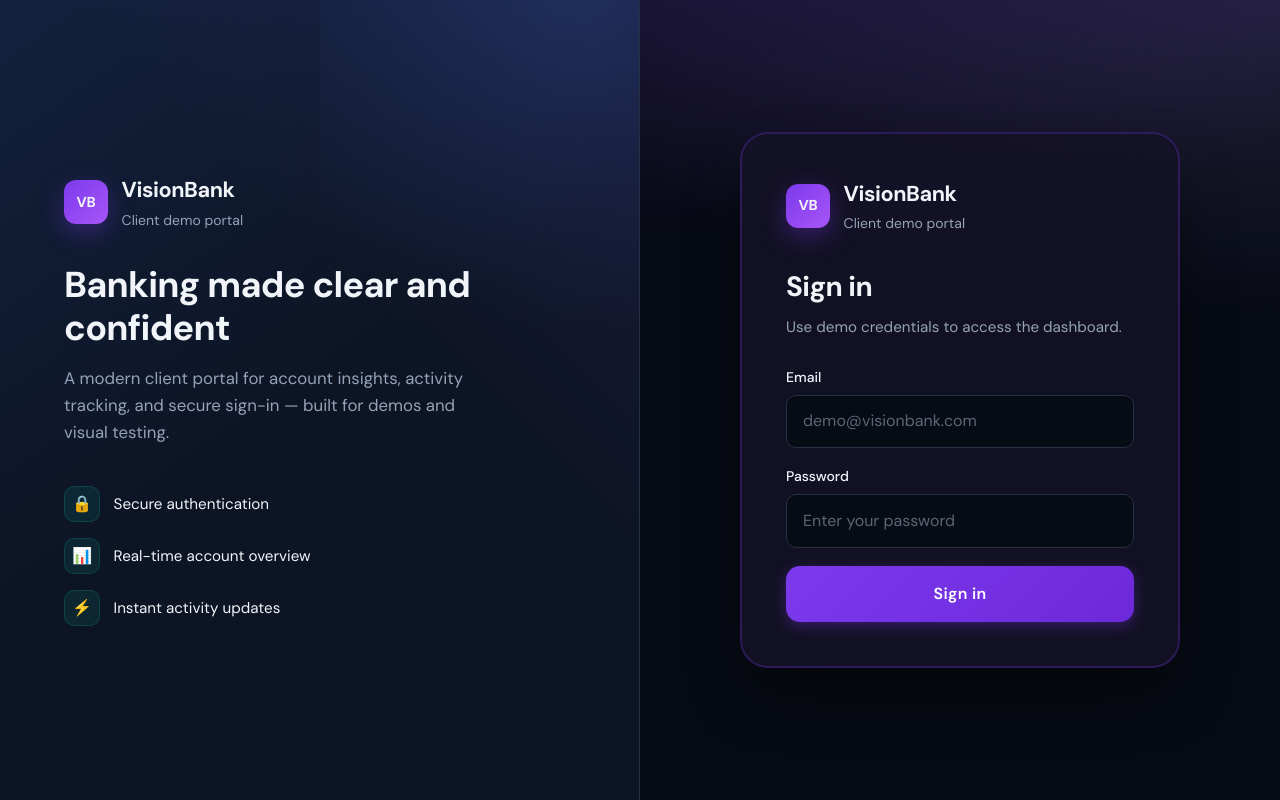
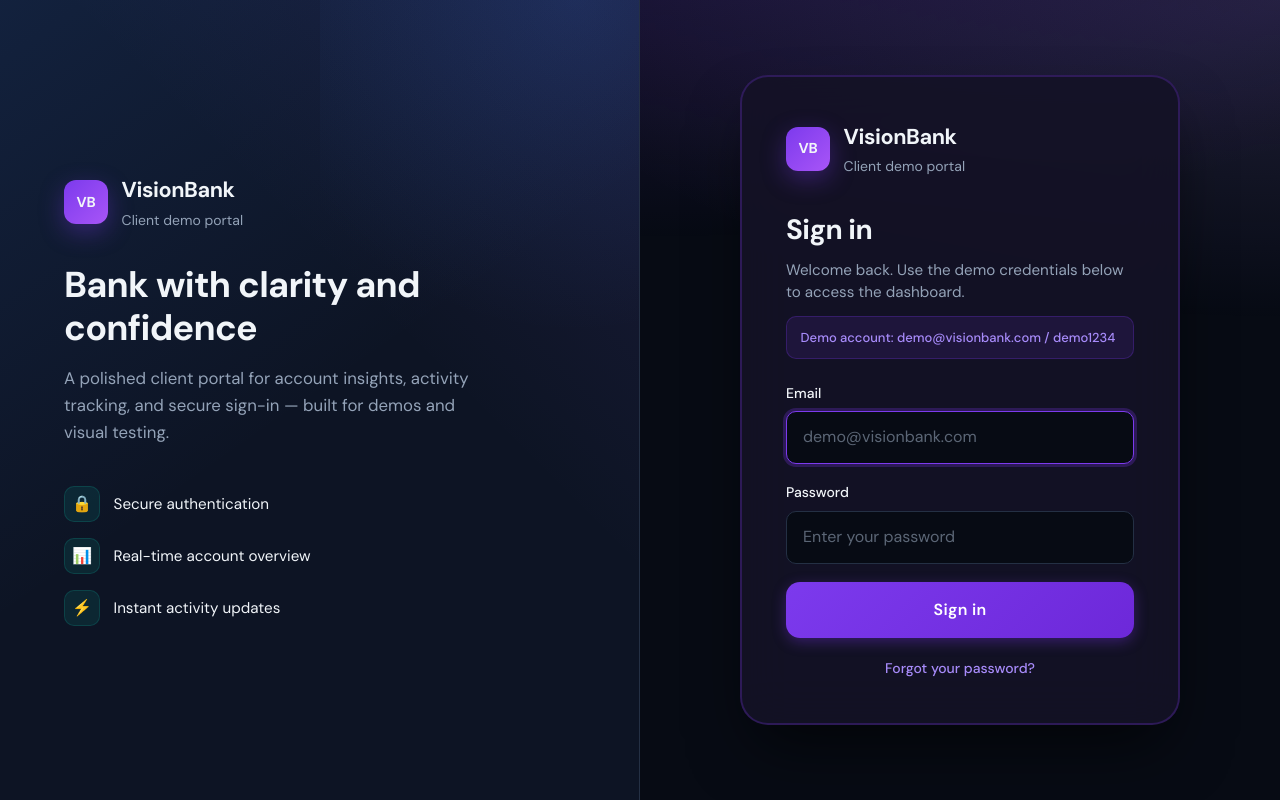
Before and after one commit to cjag93/cursor-figma, a website: page public/login.html in a window 1280 px wide. Drawn offline with Linux system fonts and the light colour scheme.

Commit message:
Refine login page copy and add demo credential hint.
Update hero and sign-in messaging, surface demo credentials in the form, and add a forgot-password link for a more complete login experience.

Co-authored-by: Cursor <cursoragent@cursor.com>

```diff
--- a/public/css/styles.css
+++ b/public/css/styles.css
@@ -222,6 +222,23 @@ h2 {
   margin: 0 0 1.75rem;
   color: var(--muted);
   font-size: 0.95rem;
+}
+
+.demo-hint {
+  margin: -1rem 0 1.5rem;
+  padding: 0.65rem 0.85rem;
+  border-radius: var(--radius-sm);
+  background: rgb(124 58 237 / 0.12);
+  border: 1px solid rgb(124 58 237 / 0.25);
+  color: var(--accent-soft);
+  font-size: 0.8125rem;
+  font-weight: 500;
+}
+
+.form-footer {
+  margin: 1.25rem 0 0;
+  text-align: center;
+  font-size: 0.875rem;
 }
 
 .field {
--- a/public/login.html
+++ b/public/login.html
@@ -3,6 +3,10 @@
   <head>
     <meta charset="UTF-8" />
     <meta name="viewport" content="width=device-width, initial-scale=1.0" />
+    <meta
+      name="description"
+      content="Sign in to the VisionBank demo portal for account insights and secure banking."
+    />
     <title>Sign In | VisionBank Demo</title>
     <link rel="stylesheet" href="css/styles.css" />
   </head>
@@ -19,9 +23,9 @@
               </div>
             </div>
 
-            <h2>Banking made clear and confident</h2>
+            <h2>Bank with clarity and confidence</h2>
             <p>
-              A modern client portal for account insights, activity tracking,
+              A polished client portal for account insights, activity tracking,
               and secure sign-in — built for demos and visual testing.
             </p>
 
@@ -53,7 +57,11 @@
             </div>
 
             <h2 id="login-title">Sign in</h2>
-            <p class="subtitle">Use demo credentials to access the dashboard.</p>
+            <p class="subtitle" id="login-subtitle">
+              Welcome back. Use the demo credentials below to access the dashboard.
+            </p>
+
+            <p class="demo-hint">Demo account: demo@visionbank.com / demo1234</p>
 
             <div
               id="login-error"
@@ -74,6 +82,8 @@
                   autocomplete="username"
                   placeholder="demo@visionbank.com"
                   data-testid="email-input"
+                  aria-describedby="login-subtitle"
+                  autofocus
                   required
                 />
               </div>
@@ -93,6 +103,10 @@
 
               <button type="submit" data-testid="login-button">Sign in</button>
             </form>
+
+            <p class="form-footer">
+              <a href="#" class="redirect-link">Forgot your password?</a>
+            </p>
           </div>
         </section>
       </div>
```
